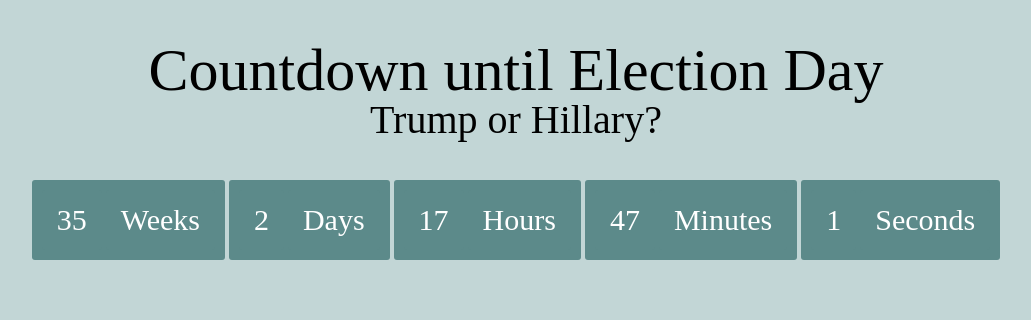
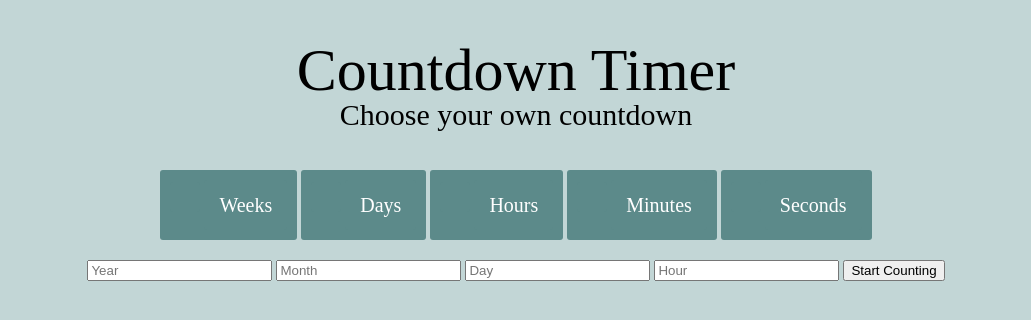
Before and after one commit to kdavidmoore/election-counter, a plain HTML site: page index.html in a window 1280 px wide. Shown: the whole page, without its empty margins (124-1155 px from the left). Drawn offline with Linux system fonts and the light colour scheme.

Commit message:
Allow user to enter the end date&time
An attempt was made at allowing the user to enter the ending date and
time, but there appears to be a problem with getting info from the form
and making a timestamp out of it.

```diff
--- a/css/styles.css
+++ b/css/styles.css
@@ -11,7 +11,7 @@ h1 {
 
 h2 {
 	color: #000;
-	font-size: 40px;
+	font-size: 30px;
 	margin-bottom: 40px;
 }
 
@@ -28,7 +28,7 @@ h2 {
 	background-color: #5c8a8a;
 	display: inline-block;
 	color: #fff;
-	font-size: 30px;
+	font-size: 20px;
 }
 
 .time-text {
@@ -36,7 +36,7 @@ h2 {
 	font-size: 20px;
 }
 
-#vote {
+/* #vote {
 	display: none;
 	margin-top: 40px;
 }
@@ -45,4 +45,8 @@ h2 {
 	width: 40%;
 	border: 10px solid #fff;
 	border-radius: 10px;
+} */
+
+#form-wrapper {
+	margin-top: 20px;
 }
--- a/index.html
+++ b/index.html
@@ -1,12 +1,13 @@
 <!DOCTYPE html>
     <head>
-        <title>Election Countdown</title>
+        <title>Countdown Timer</title>
         <link rel="stylesheet" type="text/css" href="css/reset.css">
         <link rel="stylesheet" type="text/css" href="css/styles.css">
     </head>
     <body>
-    	<h1>Countdown until Election Day</h1>
-    	<h2>Trump or Hillary?</h2>
+    	<h1>Countdown Timer</h1>
+    	<h2>Choose your own countdown</h2>
+
     	<div id="countdown-wrapper">
     		<div class="time-wrapper">
     			<div id="weeks"></div>
@@ -29,9 +30,18 @@
     			<div class="time-text">Seconds</div>
     		</div>
     	</div>
-    	<div id="vote">
+
+        <div id="form-wrapper" >
+            <input id="form-year" type="text" placeholder="Year">
+            <input id ="form-month" type="text" placeholder="Month">
+            <input id="form-day" type="text" placeholder="Day">
+            <input id="form-hour" type="text" placeholder="Hour">
+            <input id="form-button" type="button" value="Start Counting" onclick="initTimerInterval();">
+        </div>
+
+        <!-- <div id="vote">
     		<img src="https://www.wpclipart.com/holiday/election_Day/vote_word/vote.png">
-    	</div>
+    	</div> -->
 
     <script type="text/javascript" src="js/scripts.js"></script>
     </body>
--- a/js/scripts.js
+++ b/js/scripts.js
@@ -1,8 +1,8 @@
 // these variables only need to be set once
-var voteIcon = document.getElementById("vote");
+/* var voteIcon = document.getElementById("vote");
 var endTime = new Date(1478606400000);
 var endTimeStamp = Date.parse(endTime); // parses the time into Linux timestamp
-/* var endTimeStamp = Date.now() + 10000; */
+var endTimeStamp = Date.now() + 10000; */
 
 var timer = document.getElementById('countdown-wrapper');
 var weeks = document.getElementById('weeks'); // can also use var weeks = timer.querySelector("#weeks");
@@ -11,10 +11,22 @@ var hours = document.getElementById('hours');
 var minutes = document.getElementById('minutes');
 var seconds = document.getElementById('seconds');
 
-// functions which will need to be called continuously
+// get the end date and time from the form
+function getEndTime() {
+	var formYear = parseInt(document.getElementById('form-year'));
+	var formMonth = parseInt(document.getElementById('form-month')) - 1;
+	var formDay = parseInt(document.getElementById('form-day')) - 1;
+	var formHour = parseInt(document.getElementById('form-hour'));
+	var endTime = new Date(formYear,formMonth,formDay,formHour);
+	var endTimeStamp = Date.parse(endTime);
+
+	return endTimeStamp;
+};
+
 function timeTillDoomsday() {
 	var now = new Date(); // gets the current date/time, because we didn't pass any arguments
 	var nowTimeStamp = Date.parse(now);
+	var endTimeStamp = getEndTime();
 	var timeDifference = endTimeStamp - nowTimeStamp;
 	var timeStampInSeconds = timeDifference / 1000;
 
@@ -44,11 +56,14 @@ function initTimer() {
 		hours.innerHTML = timeObjectReturned.hours;
 		minutes.innerHTML = timeObjectReturned.minutes;
 		seconds.innerHTML = timeObjectReturned.seconds;
-	} else {
+	} /* else {
 		voteIcon.style.display = "block";
-	}
+	} */
 };
 
 // make the timer update every half-second
-initTimer();
-window.setInterval(initTimer, 500);
+function initTimerInterval() {
+	window.setInterval(initTimer, 500);
+	var testTime = getEndTime();
+	console.dir(testTime);
+}
```
